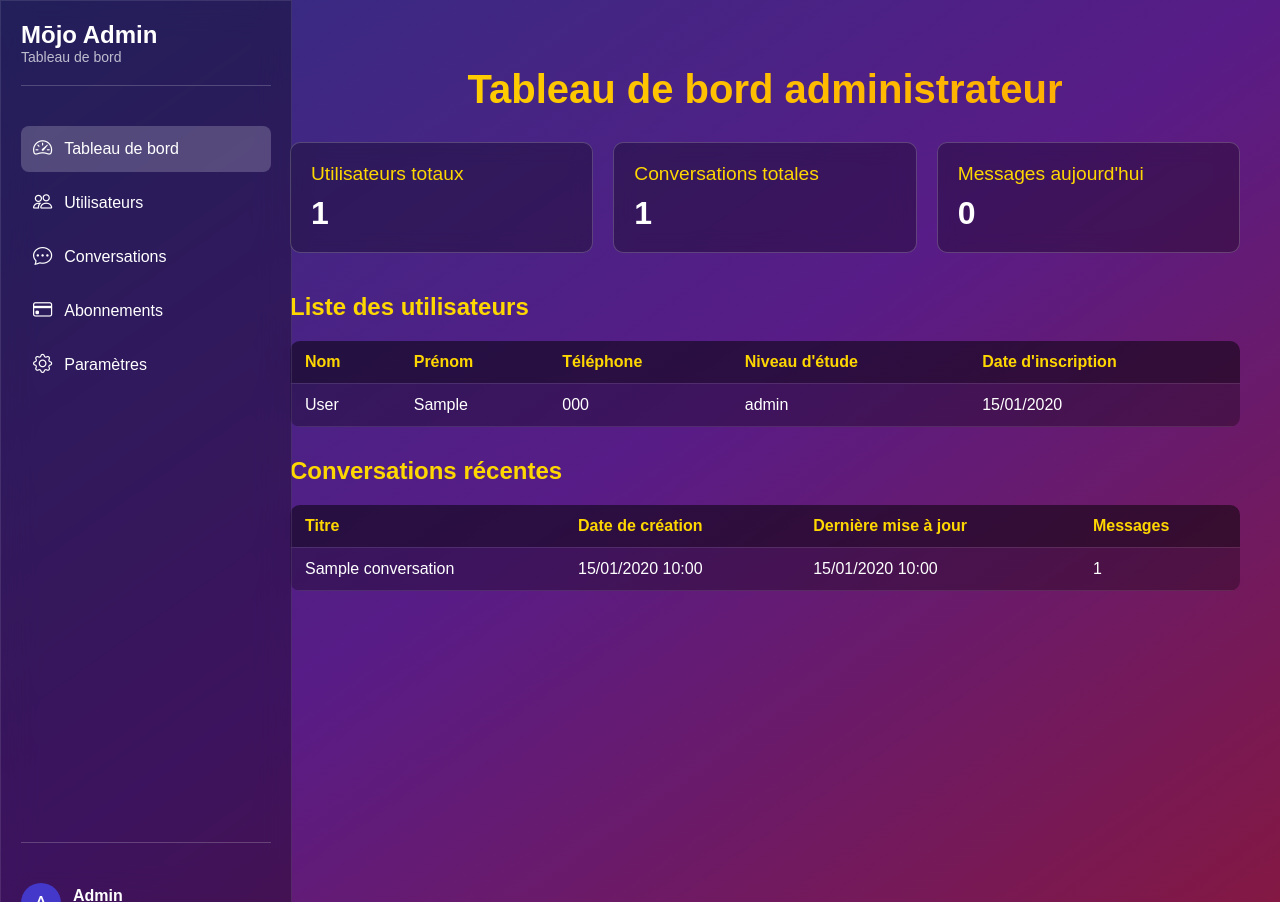
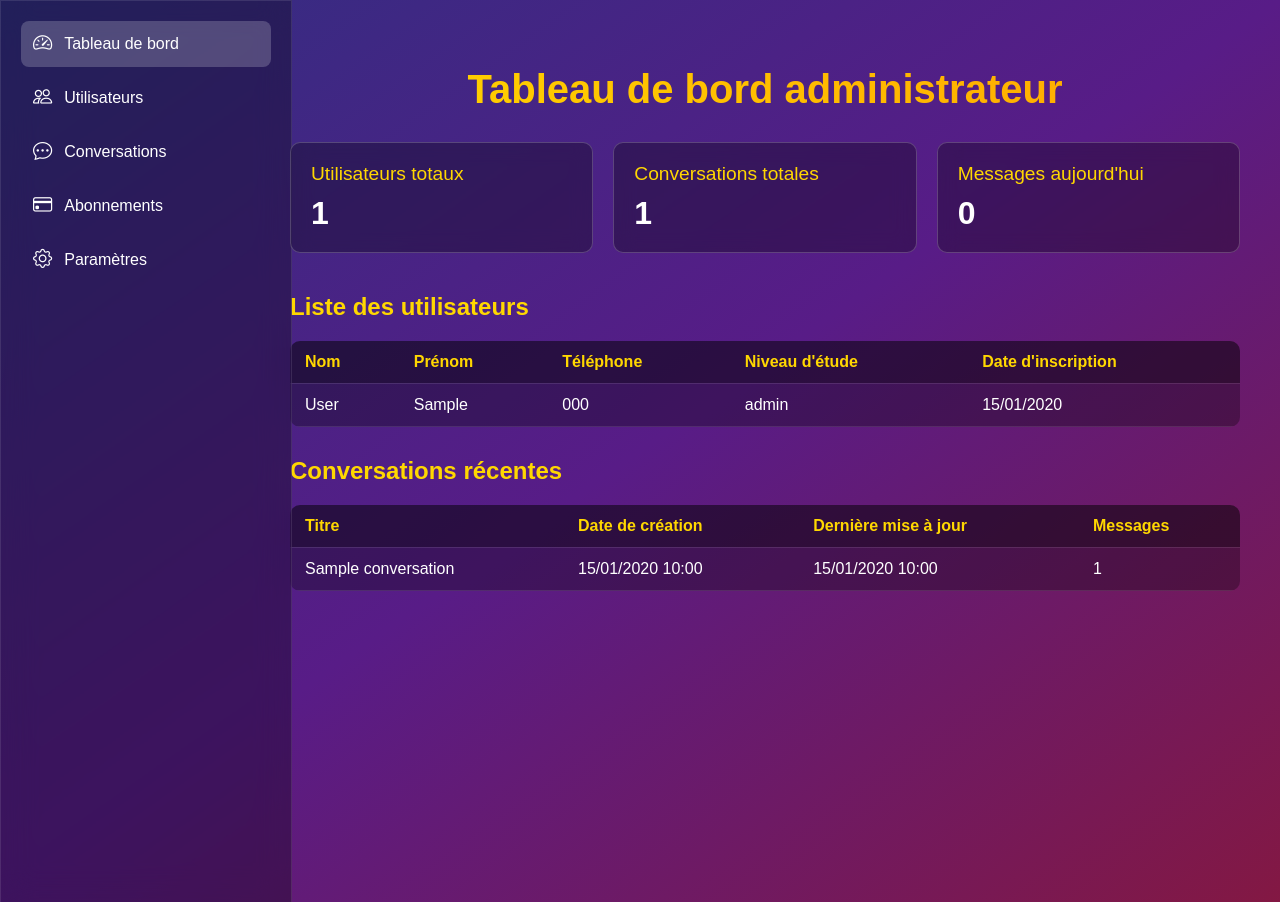
Before and after one commit to Gats2k/Exo, a Flask app: page /admin in a window 1280 px wide. Run offline with Flask 3, Linux system fonts and the light colour scheme; tables that the repository leaves empty hold one stand-in row (values such as "Sample post").

Commit message:
Restored to 'd17d4defede26878709b86937b3770ffd89d51fd'
Replit-Restored-To:d17d4defede26878709b86937b3770ffd89d51fd

```diff
--- a/templates/admin_dashboard.html
+++ b/templates/admin_dashboard.html
@@ -18,69 +18,11 @@
             left: 0;
             top: 0;
             border: 1px solid rgba(255, 255, 255, 0.1);
-            display: flex;
-            flex-direction: column;
         }
 
-        .sidebar-header {
-            margin-bottom: 20px;
-            padding-bottom: 20px;
-            border-bottom: 1px solid rgba(255, 255, 255, 0.2);
-        }
-
-        .sidebar-header h1 {
-            color: white;
-            font-size: 24px;
-            margin: 0;
-            padding: 0;
-        }
-
-        .sidebar-header p {
-            color: rgba(255, 255, 255, 0.7);
-            margin: 0;
-            font-size: 14px;
-        }
-
-        .sidebar-nav {
-            flex-grow: 1;
-            padding: 20px 0;
-            border-bottom: 1px solid rgba(255, 255, 255, 0.2);
-        }
-
-        .admin-info {
-            margin-top: 20px;
-            padding-top: 20px;
-            display: flex;
-            align-items: center;
-            gap: 12px;
-        }
-
-        .admin-avatar {
-            width: 40px;
-            height: 40px;
-            background: #4338ca;
-            border-radius: 50%;
-            display: flex;
-            align-items: center;
-            justify-content: center;
-            font-size: 20px;
-            color: white;
-        }
-
-        .admin-text {
-            flex-grow: 1;
-        }
-
-        .admin-name {
-            color: white;
-            font-weight: bold;
-            margin: 0;
-        }
-
-        .admin-email {
-            color: rgba(255, 255, 255, 0.7);
-            font-size: 12px;
-            margin: 0;
+        .main-content {
+            margin-left: 250px;
+            padding: 20px;
         }
 
         .nav-item {
@@ -114,18 +56,11 @@
             min-height: 100vh;
             color: white;
         }
-
-        .main-content {
-            margin-left: 250px;
-            padding: 20px;
-        }
-
         .container {
             max-width: 1200px;
             margin: 0 auto;
             padding: 20px;
         }
-
         .main-title {
             text-align: center;
             background: linear-gradient(45deg, #FFD700, #FFA500);
@@ -135,14 +70,12 @@
             margin-bottom: 30px;
             font-size: 2.5em;
         }
-
         .stats-grid {
             display: grid;
             grid-template-columns: repeat(auto-fit, minmax(300px, 1fr));
             gap: 20px;
             margin-bottom: 40px;
         }
-
         .stat-card {
             background: rgba(0, 0, 0, 0.3);
             padding: 20px;
@@ -150,18 +83,15 @@
             backdrop-filter: blur(10px);
             border: 1px solid rgba(255, 255, 255, 0.2);
         }
-
         .stat-title {
             font-size: 1.2em;
             margin-bottom: 10px;
             color: #FFD700;
         }
-
         .stat-value {
             font-size: 2em;
             font-weight: bold;
         }
-
         .data-table {
             width: 100%;
             border-collapse: collapse;
@@ -170,23 +100,19 @@
             overflow: hidden;
             margin-top: 20px;
         }
-
         .data-table th, .data-table td {
             padding: 12px 15px;
             text-align: left;
             border-bottom: 1px solid rgba(255, 255, 255, 0.1);
         }
-
         .data-table th {
             background: rgba(0, 0, 0, 0.3);
             font-weight: bold;
             color: #FFD700;
         }
-
         .data-table tbody tr:hover {
             background: rgba(255, 255, 255, 0.05);
         }
-
         .section-title {
             margin: 30px 0 20px;
             color: #FFD700;
@@ -196,12 +122,6 @@
 </head>
 <body>
     <div class="sidebar">
-        <div class="sidebar-header">
-            <h1>Mōjo Admin</h1>
-            <p>Tableau de bord</p>
-        </div>
-
-        <div class="sidebar-nav">
         <a href="#dashboard" class="nav-item active">
             <i class="bi bi-speedometer2"></i>
             Tableau de bord
@@ -222,15 +142,6 @@
             <i class="bi bi-gear"></i>
             Paramètres
         </a>
-        </div>
-
-        <div class="admin-info">
-            <div class="admin-avatar">A</div>
-            <div class="admin-text">
-                <p class="admin-name">Admin</p>
-                <p class="admin-email">admin@mojo.edu</p>
-            </div>
-        </div>
     </div>
 
     <div class="main-content">
```
Also changed, not shown: attached_assets/image_1740717682031.png (deleted), attached_assets/image_1740717710689.png (deleted), attached_assets/image_1740717901582.png (deleted). Lines whose indentation alone changed are shown as unchanged.
